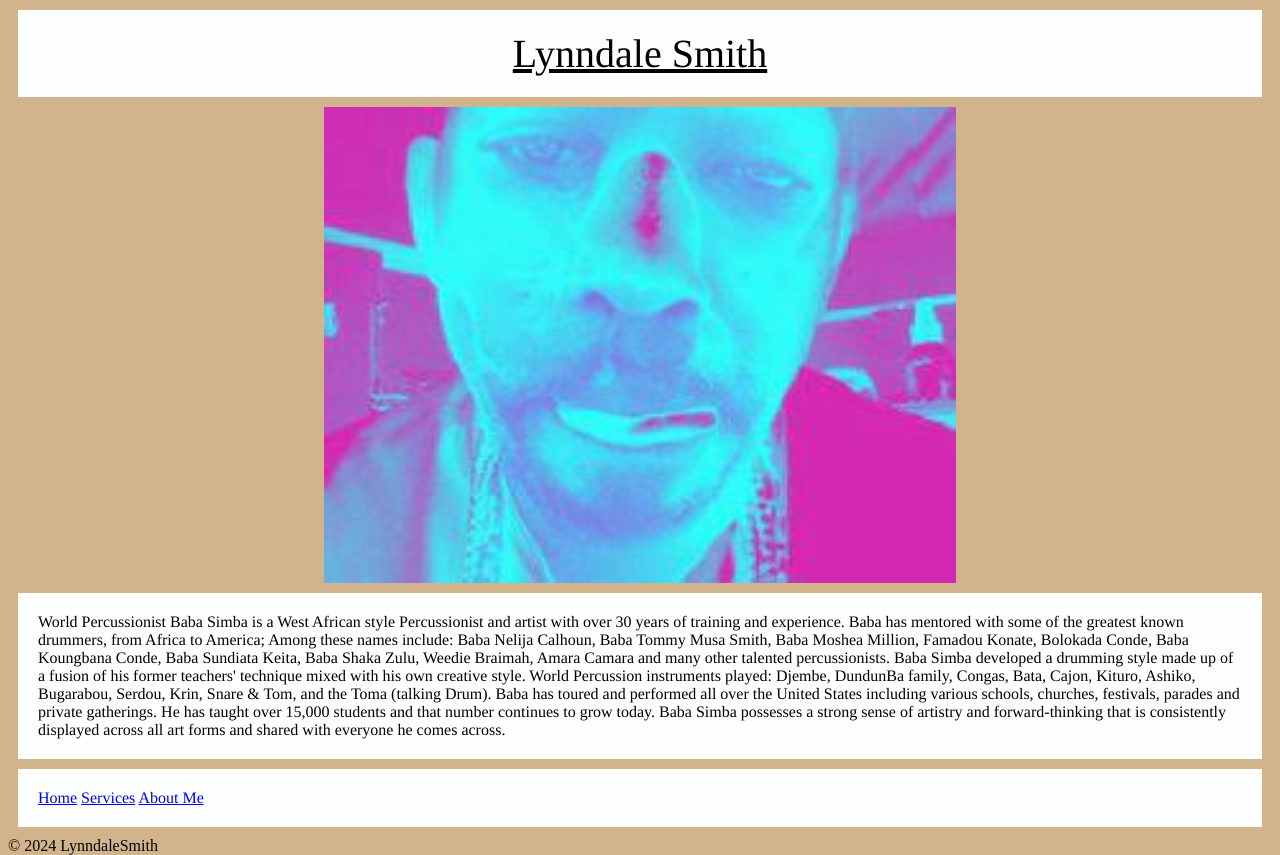
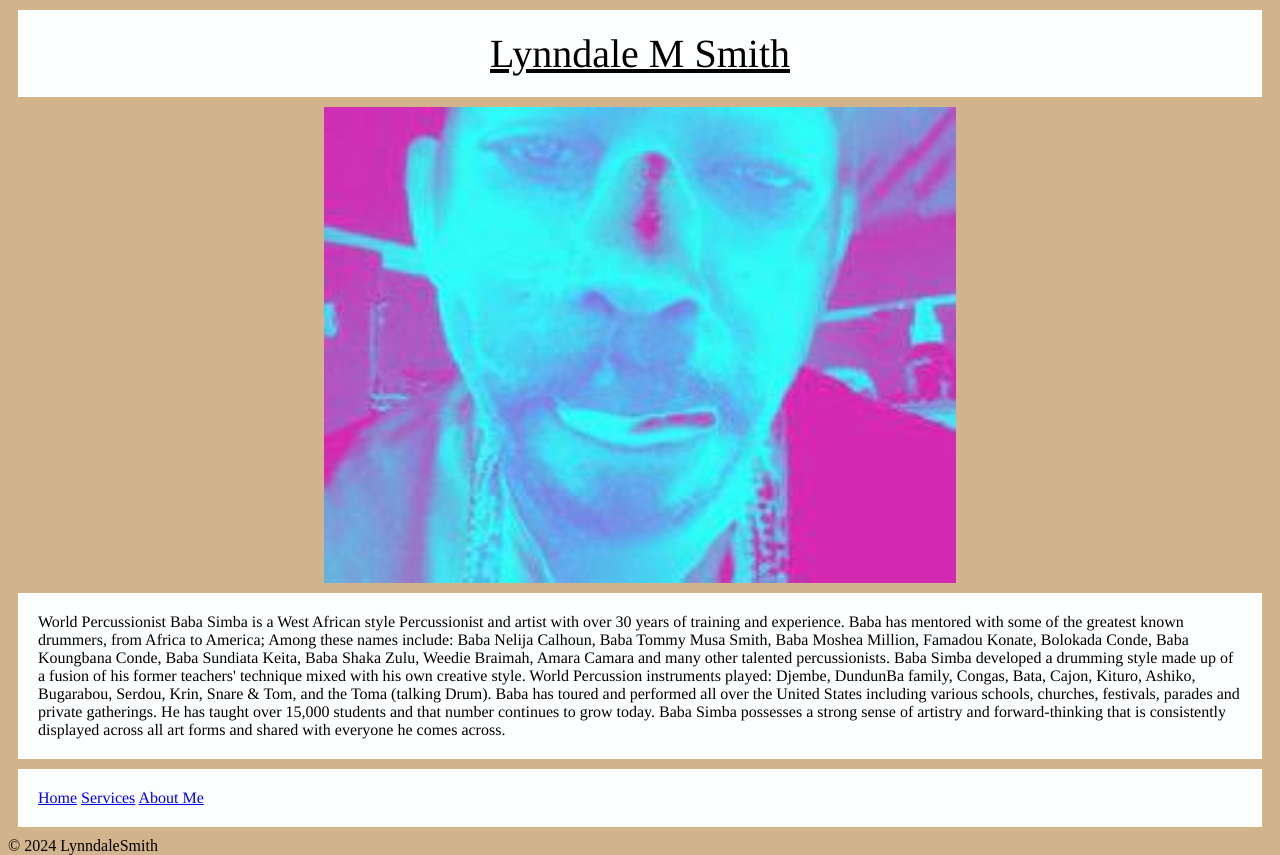
Before and after one commit to djembeman2/capstone2, a plain HTML site: page index.html in a window 1280 px wide. Drawn offline with Linux system fonts and the light colour scheme.

Commit message:
kink outs

```diff
--- a/index.html
+++ b/index.html
@@ -11,7 +11,7 @@
   <body style="background-color:tan;">
 
 <header style="background-color:#FDFEFE;"
-  class="p1">  Lynndale Smith </header>
+  class="p1">  Lynndale M Smith </header>
 
   <picture>
     <img src="Pic/simba.jpg" style="display: block; margin: auto; width: 50%;" alt="Lynndale Smith">
```
